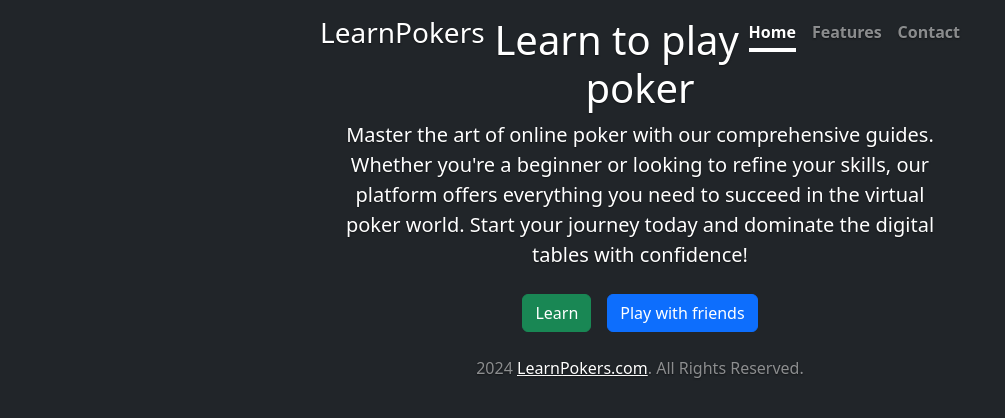
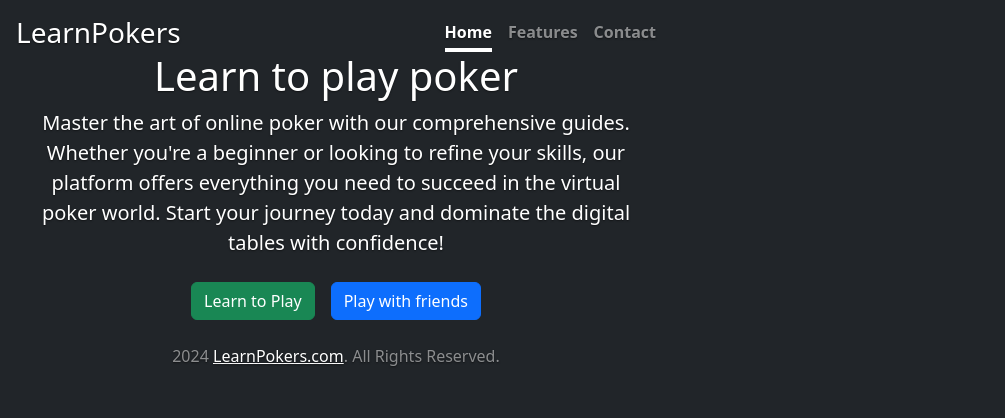
Before and after one commit to AntonyBaasan/learnpokers, an Angular app: page /home in a window 1280 px wide. Shown: the top 418 px of the page, without its empty margins (0-1005 px from the left). Built offline with nearby package versions, Linux system fonts and the light colour scheme.

Commit message:
move out header and footer

```diff
--- a/src/app/app.component.html
+++ b/src/app/app.component.html
@@ -1,3 +1 @@
-<div class="cover-container d-flex w-100 h-100 p-3 mx-auto flex-column">
   <router-outlet></router-outlet>
-</div>
--- a/src/app/app.component.ts
+++ b/src/app/app.component.ts
@@ -6,7 +6,7 @@ import { FooterComponent } from './components/footer/footer.component';
 @Component({
   selector: 'app-root',
   standalone: true,
-  imports: [RouterOutlet, RouterLinkActive, RouterLink, HeaderComponent, FooterComponent],
+  imports: [RouterOutlet],
   templateUrl: './app.component.html',
   styleUrl: './app.component.scss'
 })
--- a/src/app/pages/home-page/home-page.component.html
+++ b/src/app/pages/home-page/home-page.component.html
@@ -1,10 +1,20 @@
+<div class="cover-container d-flex w-100 h-100 p-3 mx-auto flex-column">
   <app-header></app-header>
   <main class="px-3">
     <h1>Learn to play poker</h1>
-  <p class="lead">Master the art of online poker with our comprehensive guides. Whether you're a beginner or looking to refine your skills, our platform offers everything you need to succeed in the virtual poker world. Start your journey today and dominate the digital tables with confidence!</p>
     <p class="lead">
-    <button type="button" class="btn btn-success menu-btn m-2" (click)="goToLearn()">
-      Learn
+      Master the art of online poker with our comprehensive guides. Whether
+      you're a beginner or looking to refine your skills, our platform offers
+      everything you need to succeed in the virtual poker world. Start your
+      journey today and dominate the digital tables with confidence!
+    </p>
+    <p class="lead">
+      <button
+        type="button"
+        class="btn btn-success menu-btn m-2"
+        (click)="goToLearn()"
+      >
+        Learn to Play
       </button>
       <button type="button" class="btn btn-primary menu-btn m-2">
         Play with friends
@@ -12,3 +22,4 @@
     </p>
   </main>
   <app-footer></app-footer>
+</div>
--- a/src/app/pages/home-page/home-page.component.ts
+++ b/src/app/pages/home-page/home-page.component.ts
@@ -1,12 +1,12 @@
 import { Component } from '@angular/core';
-import { Router } from '@angular/router';
+import { Router, RouterLink, RouterLinkActive, RouterOutlet } from '@angular/router';
 import { HeaderComponent } from '../../components/header/header.component';
 import { FooterComponent } from '../../components/footer/footer.component';
 
 @Component({
   selector: 'app-home-page',
   standalone: true,
-  imports: [HeaderComponent, FooterComponent],
+  imports: [RouterLinkActive, RouterLink, HeaderComponent, FooterComponent],
   templateUrl: './home-page.component.html',
   styleUrl: './home-page.component.scss'
 })
```
Lines whose indentation alone changed are shown as unchanged.
